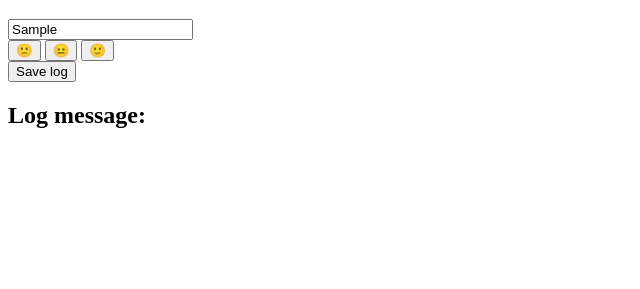
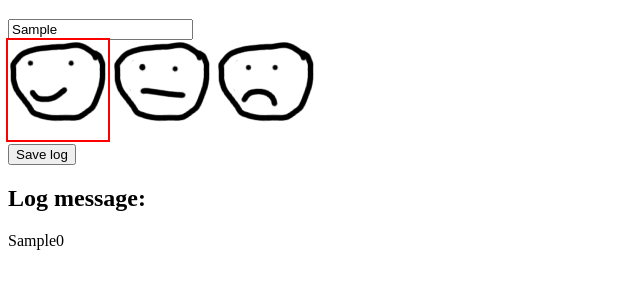
Before and after one commit to awb8593/Nutranimals, an Electron app: page log.html in a window 800 px wide. Both pictures are taken after typing "Sample" into the empty fields and a click on the button "Save log". Shown: the part 61-350 px from the top of the page, without its empty margins (0-640 px from the left). Drawn offline with Linux system fonts and the light colour scheme.

Commit message:
log object can read from buttons.
Also added very placeholder images.

```diff
--- /dev/null
+++ b/hide-radio.css
@@ -0,0 +1,18 @@
+/* https://stackoverflow.com/questions/17541614/use-images-instead-of-radio-buttons */
+/* HIDE RADIO */
+[type=radio] {
+    position: absolute;
+    opacity: 0;
+    width: 0;
+    height: 0;
+  }
+
+  /* IMAGE STYLES */
+  [type=radio] + img {
+    cursor: pointer;
+  }
+
+  /* CHECKED STYLES */
+  [type=radio]:checked + img {
+    outline: 2px solid #f00;
+  }
--- a/log.html
+++ b/log.html
@@ -6,18 +6,30 @@
     <meta charset="UTF-8">
     <!-- https://developer.mozilla.org/en-US/docs/Web/HTTP/CSP -->
     <meta http-equiv="Content-Security-Policy" content="default-src 'self'; script-src 'self'">
+    <meta name="viewport" content="width=device-width, initial-scale=1.0">
+    <link rel="stylesheet" href="hide-radio.css">
     <title>Hello World!</title>
   </head>
   <body>
     <h1>Log test:</h1>
     <input type="text" id="logText">
     <br>
-    <button id="sadButton">🙁</button>
-    <button id="neutralButton">😐</button>
-    <button id="happyButton">🙂</button>
-    <!--emoji are not final-->
+    <!-- https://stackoverflow.com/questions/17541614/use-images-instead-of-radio-buttons -->
+    <!-- Temporary logos -->
+    <label>
+        <input type="radio" name="happinessButtons" value="happy" checked>
+        <img src="assets/happy.png">
+    </label>
+    <label>
+        <input type="radio" name="happinessButtons" value="neutral">
+        <img src="assets/neutral.png">
+    </label>
+    <label>
+        <input type="radio" name="happinessButtons" value="sad">
+        <img src="assets/sad.png">
+    </label>
     <br>
-    <button id="saveLog" onclick="saveLog()">Save log</button>
+    <button id="saveLog">Save log</button>
 
     <h2>Log message:</h2>
     <p id="logMessage"></p>
--- a/log.js
+++ b/log.js
@@ -1,19 +1,33 @@
+document.getElementById("saveLog").addEventListener("click", saveLog);
 class Log {
     /**
      * Constructor for a log message
      * @param {string} message message
-     * @param {int} happiness value from 0-2, for storing the emoji that is used
+     * @param {int} happiness value from 0-2, for storing the emoji that is used (0 is sad, 2 is happy)
      */
     constructor(newMessage, newHappiness) {
         this.message = newMessage;
         this.happiness = newHappiness;
     }
 }
+/**
+ * Use this on all user text input
+ * @param {string} userInput
+ * @returns string stripped of all html tags.
+ */
 function stripTags(userInput){
-    return userInput.replace(/(<([^>]+)>)/gi, "");
+    return userInput.replace(/(<([^>]+)>)/gi, ""); //https://css-tricks.com/snippets/javascript/strip-html-tags-in-javascript/
 
 }
 function saveLog() {
-    let newLog = new Log(document.getElementById("logText").value, 0);
-    document.getElementById("logMessage").innerHTML = newLog.message;
+    let happinessButtons = document.getElementsByName('happinessButtons');
+    let happiness = -1; // -1 should never happen
+    for (i = 0; i < happinessButtons.length; i++){
+        if(happinessButtons[i].checked){
+            happiness = i;
+        }
+    }
+    let newLog = new Log(document.getElementById("logText").value,happiness);
+    document.getElementById("logMessage").innerHTML = newLog.message.concat(happiness);
+
 }
```
Also changed, not shown: assets/happy.png (added), assets/neutral.png (added), assets/sad.png (added).
